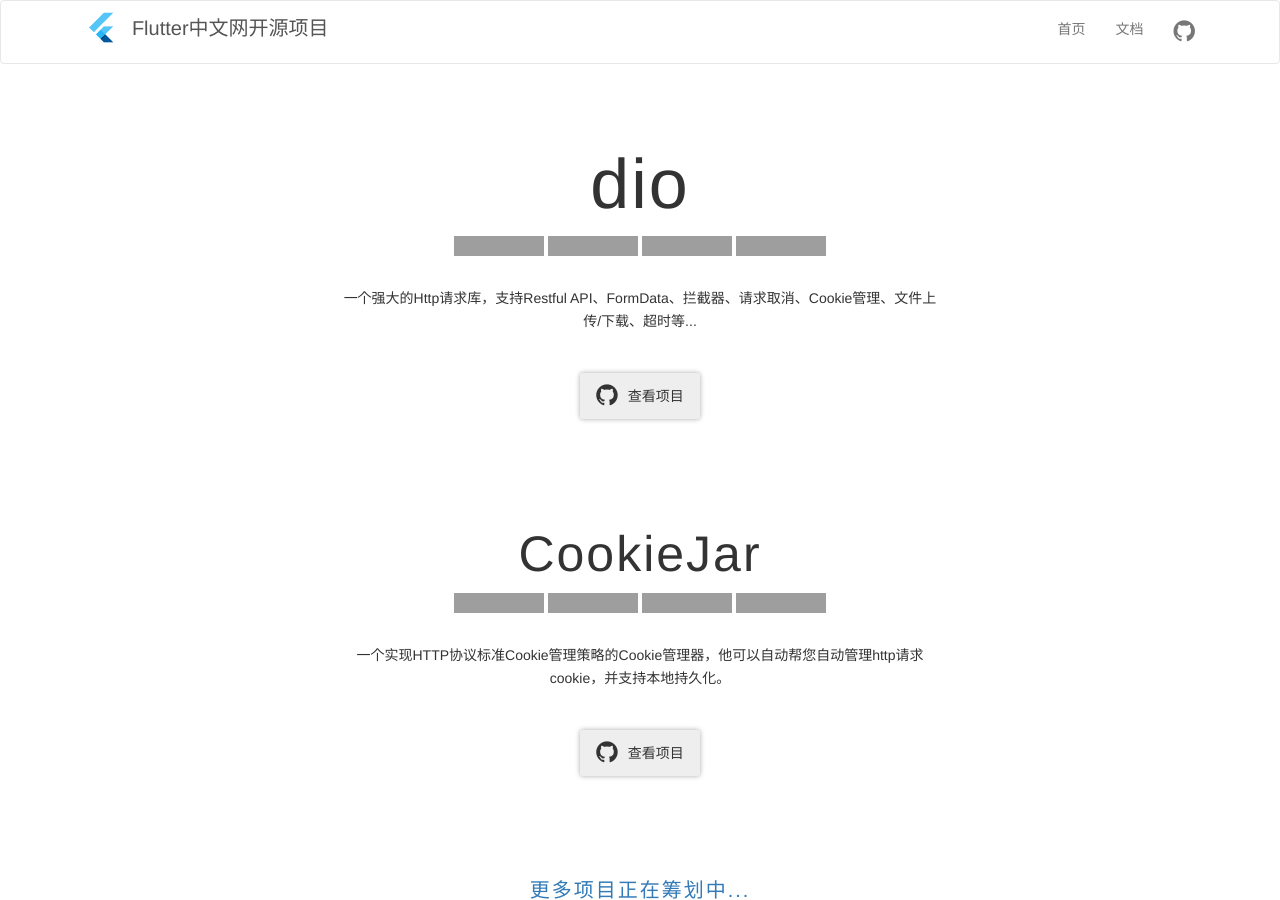
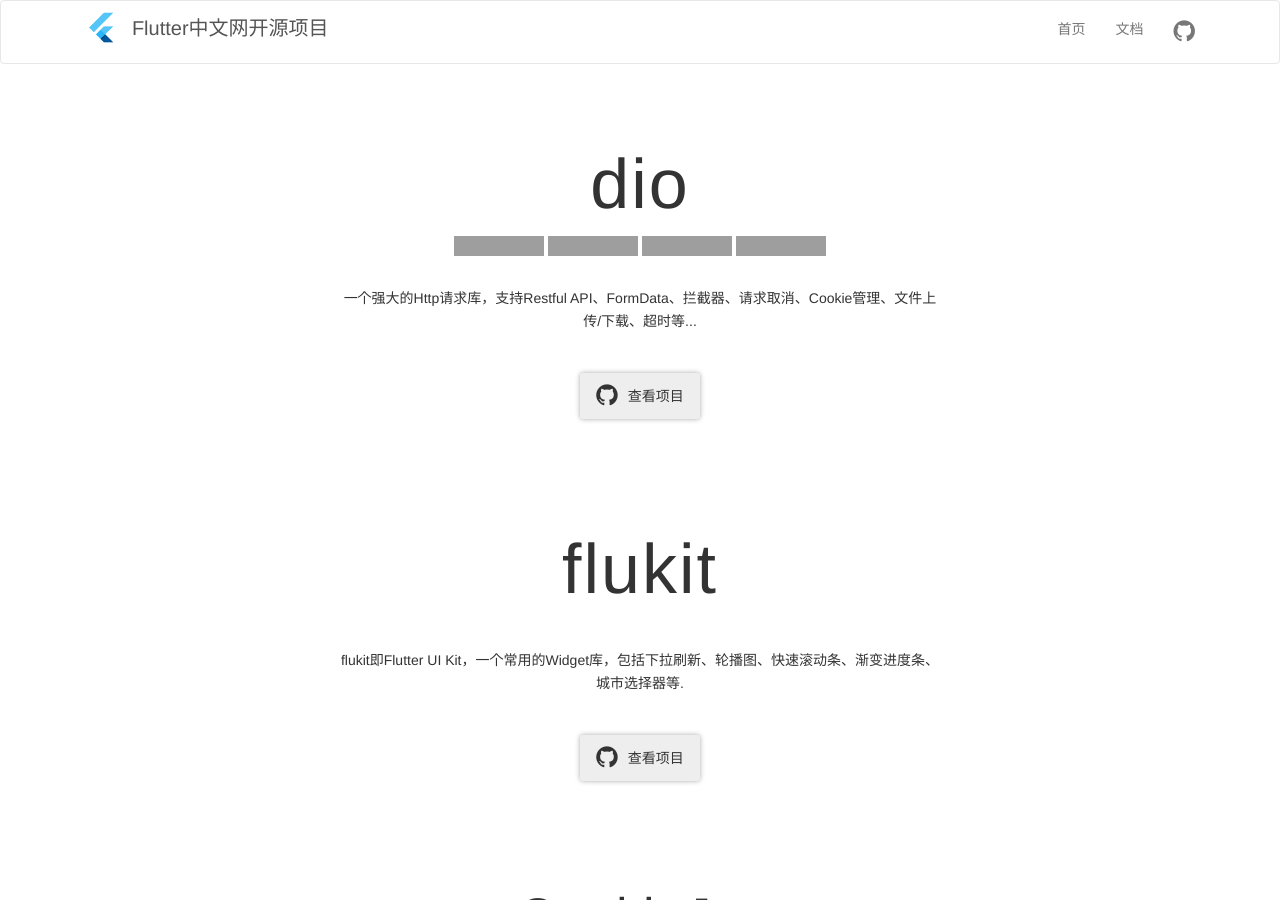
Before and after one commit to flutterchina/website, a Jekyll site: the page opensource.html, which Jekyll copies as it is, in a window 1280 px wide and 900 px high. Built offline with Jekyll 4.4.1, drawn with Linux system fonts in a browser that asks for light colours; comment, search, counter and statistics services are not loaded; grey boxes are pictures that could not be loaded.

```diff
--- a/opensource.html
+++ b/opensource.html
@@ -86,6 +86,13 @@
         </div>
         <div class="git-btn" onclick="_track('dio')">
             <a href="https://github.com/flutterchina/dio" target="_blank"><div class="btn-s"><i class="fa fa-github"></i><span>查看项目</span></div></a>
+        </div>
+    </div>
+    <div class="box">
+        <div style="font-size: 70px; font-weight: 300; letter-spacing: 2px;">flukit</div>
+        <div class="tip">flukit即Flutter UI Kit，一个常用的Widget库，包括下拉刷新、轮播图、快速滚动条、渐变进度条、城市选择器等.</div>
+        <div class="git-btn" onclick="_track('flukit')">
+            <a href="https://github.com/flutterchina/flukit" target="_blank"><div class="btn-s"><i class="fa fa-github"></i><span>查看项目</span></div></a>
         </div>
     </div>
     <div class="box">
```
